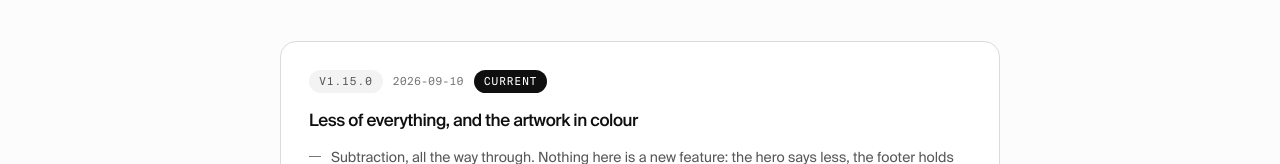
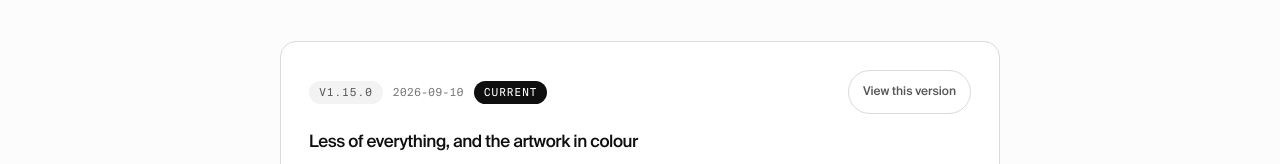
Before and after one commit to damilareoo/portfolio-v2, a Next.js app: page /changelog in a window 1280 px wide. Shown: the part 234-398 px from the top of the page. Built offline with nearby package versions, Linux system fonts and the light colour scheme; no server answers.

Commit message:
The deployment this version shipped as

```diff
--- a/data/changelog.ts
+++ b/data/changelog.ts
@@ -28,6 +28,7 @@ export const changelog: ChangelogEntry[] = [
       "A case card opens onto one more frame, not five. Nothing left data/work.ts — every block each piece was authored with is still there, and one number decides how many a card draws",
       "The inset plate now fits what it holds. A phone capture is held to 22rem however wide the page is, so a column-wide plate around one of them was 84% empty — air in a reel of seven, a card that gave up as one of three",
     ],
+    deployment: "https://portfolio-v2-jyjg5q0u5-damilares-projects-fc682e5f.vercel.app",
   },
   {
     version: "1.14.2",
```
